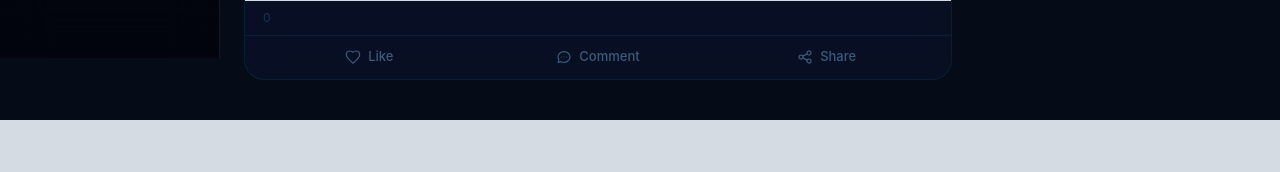
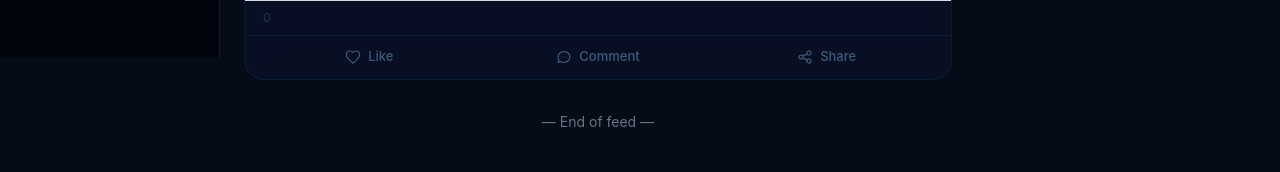
Before and after one commit to m-aayush10/CyberConnect, a Flask app: template templates/feed.html in a window 1280 px wide. Shown: the part 742-914 px from the top of the page. Before the commit the page ends 862 px from the top, so only its background shows below. Run offline with Flask 3, Linux system fonts and the light colour scheme; the template is opened without the code that fills it: most values are stand-ins (such as "Sample title", 1, 10 or a date in 2020); grey boxes marked "Sample" are stand-in pictures; some libraries are stand-ins or nearby versions.

Commit message:
style(feed): add 'End of feed' footer for better UX
- Displays a subtle footer only when posts exist
- Improves scroll experience by indicating end of content

```diff
--- a/templates/feed.html
+++ b/templates/feed.html
@@ -404,6 +404,12 @@
         <div class="empty-feed-sub">Share a write-up, tool review, or security insight above.</div>
     </div>
     {% endfor %}
+
+    <!-- ── END OF FEED FOOTER ── -->
+    {% if posts %}
+    <div class="text-center text-gray-500 text-sm py-4">— End of feed —</div>
+    {% endif %}
+
 </div>
 
 <!-- Right panel -->
```
